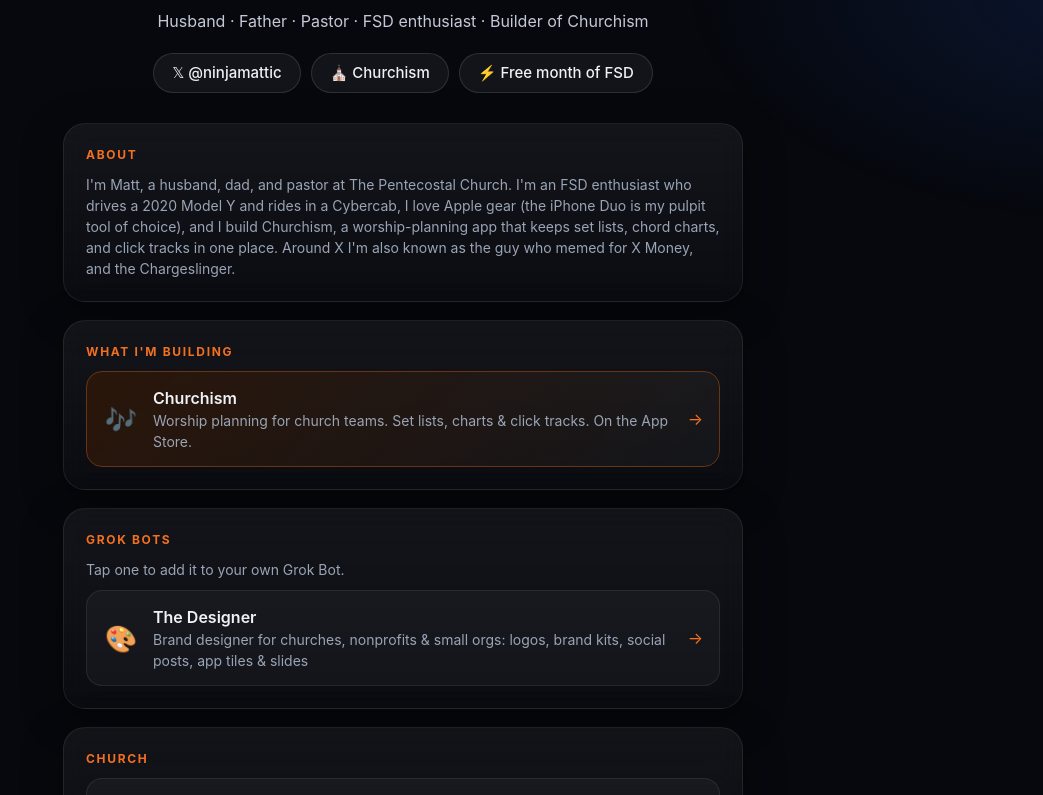
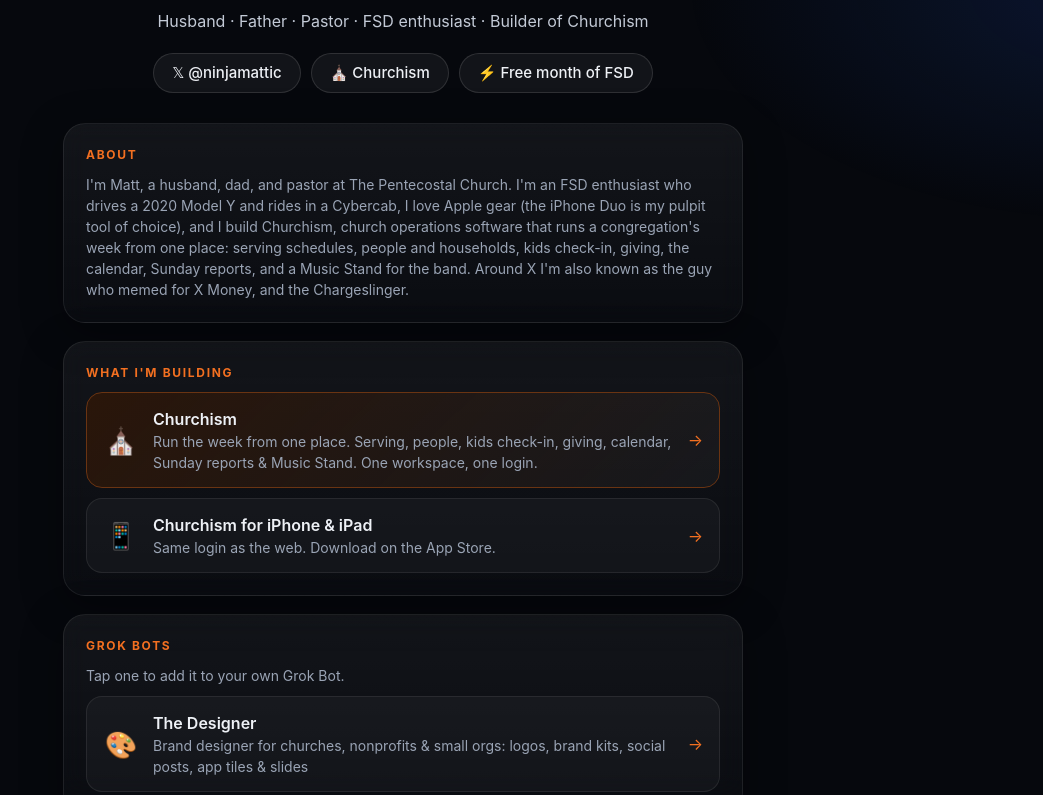
Before and after one commit to ninjamattic/ninjamattic.github.io, a plain HTML site: page index.html in a window 1280 px wide. Shown: the part 305-1100 px from the top of the page, without its empty margins (237-1280 px from the left). Drawn offline with Linux system fonts and the light colour scheme.

Commit message:
Update Churchism description

```diff
--- a/index.html
+++ b/index.html
@@ -4,7 +4,7 @@
 <meta charset="utf-8">
 <meta name="viewport" content="width=device-width,initial-scale=1">
 <title>Matt | Pastor · FSD Enthusiast · Churchism</title>
-<meta name="description" content="Husband, father, pastor, and FSD enthusiast. Builder of Churchism, a worship-planning app for churches.">
+<meta name="description" content="Husband, father, pastor, and FSD enthusiast. Builder of Churchism, church operations software for staff and volunteers.">
 <style>
 :root{--bg:#06080d;--txt:#eef1f6;--mut:#9aa4b5;--acc:#F37021;--acc2:#1f4fbf}
 *{box-sizing:border-box}
@@ -47,19 +47,20 @@ footer{text-align:center;color:var(--mut);font-size:13px;margin-top:28px}
   <p class="tag">Husband · Father · Pastor · FSD enthusiast · Builder of Churchism</p>
   <div class="links">
     <a href="https://x.com/ninjamattic">𝕏 @ninjamattic</a>
-    <a href="https://apps.apple.com/us/app/churchism/id6816181194">⛪ Churchism</a>
+    <a href="https://churchism.app">⛪ Churchism</a>
     <a href="https://tesla.com/get-app/referral?code=matt181810">⚡ Free month of FSD</a>
   </div>
 </header>
 
 <section class="card">
   <h2>About</h2>
-  <p>I'm Matt, a husband, dad, and pastor at The Pentecostal Church. I'm an FSD enthusiast who drives a 2020 Model Y and rides in a Cybercab, I love Apple gear (the iPhone Duo is my pulpit tool of choice), and I build Churchism, a worship-planning app that keeps set lists, chord charts, and click tracks in one place. Around X I'm also known as the guy who memed for X Money, and the Chargeslinger.</p>
+  <p>I'm Matt, a husband, dad, and pastor at The Pentecostal Church. I'm an FSD enthusiast who drives a 2020 Model Y and rides in a Cybercab, I love Apple gear (the iPhone Duo is my pulpit tool of choice), and I build Churchism, church operations software that runs a congregation's week from one place: serving schedules, people and households, kids check-in, giving, the calendar, Sunday reports, and a Music Stand for the band. Around X I'm also known as the guy who memed for X Money, and the Chargeslinger.</p>
 </section>
 
 <section class="card">
   <h2>What I'm building</h2>
-  <a class="c hi" href="https://apps.apple.com/us/app/churchism/id6816181194"><span class="i">🎶</span><span><div class="t">Churchism</div><div class="d">Worship planning for church teams. Set lists, charts &amp; click tracks. On the App Store.</div></span><span class="ar">→</span></a>
+  <a class="c hi" href="https://churchism.app"><span class="i">⛪</span><span><div class="t">Churchism</div><div class="d">Run the week from one place. Serving, people, kids check-in, giving, calendar, Sunday reports &amp; Music Stand. One workspace, one login.</div></span><span class="ar">→</span></a>
+  <a class="c" href="https://apps.apple.com/us/app/churchism/id6816181194"><span class="i">📱</span><span><div class="t">Churchism for iPhone &amp; iPad</div><div class="d">Same login as the web. Download on the App Store.</div></span><span class="ar">→</span></a>
 </section>
 
 <section class="card">
```
